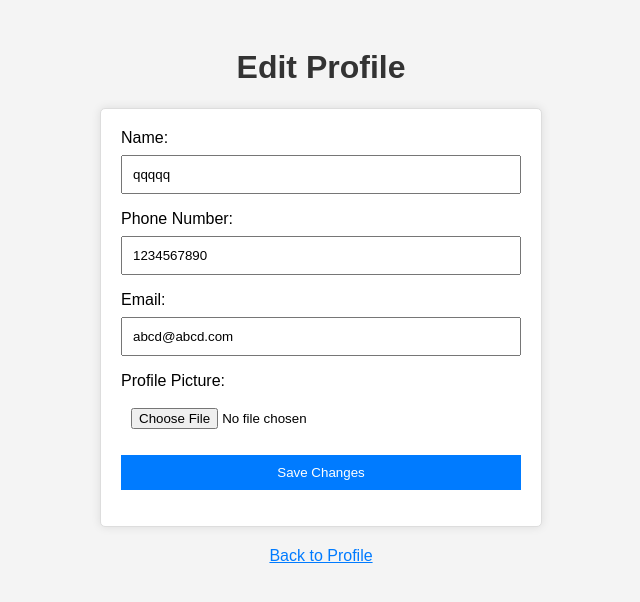
After one commit to RaghavOG/Travel-FLask, a Flask app: page /profile_edit in a window 1280 px wide. The commit adds this page. Shown: the top 602 px of the page, without its empty margins (319-959 px from the left). Run offline with Flask 3, Linux system fonts and the light colour scheme; a user stored in the database is signed in; some libraries are stand-ins or nearby versions.

Commit message:
modified login/signin design and added profile page and profile edit page but not functional yet

```diff
--- a/app.py
+++ b/app.py
@@ -7,9 +7,12 @@ from wtforms.validators import InputRequired, Length, ValidationError
 from flask_bcrypt import Bcrypt
 from dotenv import load_dotenv
 from datetime import datetime
+from flask_wtf.file import FileField, FileAllowed
+from werkzeug.utils import secure_filename
+import secrets
+from PIL import Image
 import json
 import os
-import requests
 import json
 
 
@@ -18,7 +21,7 @@ load_dotenv()
 app = Flask(__name__)
 bcrypt = Bcrypt(app)
 app.config['SQLALCHEMY_DATABASE_URI'] = 'sqlite:///database.db'
-app.config['SECRET_KEY'] = 'thisisasecretkey'
+app.config['SECRET_KEY'] = secrets.token_urlsafe(16)
 db = SQLAlchemy(app)
 
 login_manager = LoginManager()
@@ -34,13 +37,27 @@ def load_user(user_id):
 
 class User(db.Model, UserMixin):
     id = db.Column(db.Integer, primary_key=True)
-    name = db.Column(db.String(50))  # Add this line for the name field
+    name = db.Column(db.String(50))
     phone_number = db.Column(db.String(15), unique=True, nullable=False)
     email = db.Column(db.String(120))
     username = db.Column(db.String(20), unique=True, nullable=False)
     password = db.Column(db.String(80), nullable=False)
+    profile_picture = db.Column(db.String(100), default='default.jpg')
+
+    def get_profile_picture_url(self):
+        if not self.profile_picture or self.profile_picture == 'default.jpg':
+            return url_for('static', filename='profile_pics/default.jpg')
+        else:
+            return url_for('static', filename=f'profile_pics/{self.profile_picture}')
 
 
+
+class EditProfileForm(FlaskForm):
+    name = StringField('Name', validators=[InputRequired(), Length(min=2, max=50)], render_kw={"placeholder": "Name"})
+    phone_number = StringField('Phone Number', validators=[InputRequired(), Length(min=10, max=15)], render_kw={"placeholder": "Phone Number"})
+    email = StringField(render_kw={"placeholder": "Email"})
+    profile_picture = FileField('Profile Picture', validators=[FileAllowed(['jpg', 'png', 'jpeg'])])
+    submit = SubmitField('Save Changes')
 
 
 class RegisterForm(FlaskForm):
@@ -49,6 +66,7 @@ class RegisterForm(FlaskForm):
     email = StringField(render_kw={"placeholder": "Email"})
     username = StringField(validators=[InputRequired(), Length(min=4, max=20)], render_kw={"placeholder": "Username"})
     password = PasswordField(validators=[InputRequired(), Length(min=5, max=20)], render_kw={"placeholder": "Password"})
+    profile_picture = FileField('Profile Picture', validators=[FileAllowed(['jpg', 'png', 'jpeg'])])
 
     submit = SubmitField('Register')
 
@@ -65,6 +83,30 @@ class RegisterForm(FlaskForm):
         if existing_user_username:
             raise ValidationError(
                 'That username already exists. Please choose a different one.')
+
+
+def save_profile_picture(form_picture):
+    if isinstance(form_picture, str):
+
+        return form_picture
+
+    random_hex = secrets.token_hex(8)
+    _, f_ext = os.path.splitext(form_picture.filename)
+    picture_fn = random_hex + f_ext
+    picture_path = os.path.join(app.root_path, 'static/profile_pics', picture_fn)
+
+
+    profile_pics_folder = os.path.join(app.root_path, 'static/profile_pics')
+    if not os.path.exists(profile_pics_folder):
+        os.makedirs(profile_pics_folder)
+
+    output_size = (125, 125)
+    i = Image.open(form_picture)
+    i.thumbnail(output_size)
+    i.save(picture_path)
+
+    return picture_fn
+
 
 
 
@@ -98,6 +140,37 @@ def login():
             flash('Invalid username or password', 'danger')
     return render_template('login.html', form=form)
 
+
+
+@app.route('/profile_edit', methods=['GET', 'POST'])
+@login_required
+def profile_edit():
+    form = EditProfileForm(obj=current_user)
+
+    if form.validate_on_submit():
+        try:
+
+            form.populate_obj(current_user)
+
+
+            if form.profile_picture.data:
+                picture_file = save_profile_picture(form.profile_picture.data)
+                current_user.profile_picture = picture_file
+
+
+            print(f'Form data: {form.data}')
+            print(f'User object: {current_user}')
+
+            db.session.commit()
+            flash('Profile updated successfully!', 'success')
+            return redirect(url_for('profile_edit'))
+
+        except Exception as e:
+            db.session.rollback()
+            flash('An error occurred while updating the profile. Please try again.', 'danger')
+            print(f'Error updating profile: {e}')
+
+    return render_template('profile_edit.html', form=form)
 
 
 
@@ -134,6 +207,9 @@ def register():
             username=form.username.data,
             password=hashed_password
         )
+        if form.profile_picture.data:
+            picture_file = save_profile_picture(form.profile_picture.data)
+            new_user.profile_picture = picture_file
         db.session.add(new_user)
         db.session.commit()
 
@@ -142,6 +218,26 @@ def register():
 
     return render_template('register.html', form=form)
 
+@app.route('/profile', methods=['GET', 'POST'])
+@login_required
+def profile():
+    form = EditProfileForm(obj=current_user)
+
+    if form.validate_on_submit():
+        current_user.name = form.name.data
+        current_user.phone_number = form.phone_number.data
+        current_user.email = form.email.data
+
+        if form.profile_picture:
+            picture_file = save_profile_picture(form.profile_picture.data)
+            current_user.profile_picture = picture_file
+
+        db.session.commit()
+
+        flash('Profile updated successfully!', 'success')
+        return redirect(url_for('profile'))
+
+    return render_template('profile.html', form=form)
 
 @app.route('/api/locations')
 def get_locations():
@@ -150,10 +246,6 @@ def get_locations():
     return jsonify(data)
 
 
-# ====================================================================
-
-
-# ...
 
 @app.route('/destination/<string:destination_name>')
 def destination_page(destination_name):
@@ -165,10 +257,9 @@ def destination_page(destination_name):
     if destination:
         return render_template('destination_page.html', destination=destination)
     else:
-        # Handle case where destination is not found
+
         return render_template('error_page.html', message='Destination not found')
 
-# ...
 
 
 with app.app_context():
--- /dev/null
+++ b/static/profile_edit.css
@@ -0,0 +1,47 @@
+/* static/css/profile_edit.css */
+body {
+    font-family: Arial, sans-serif;
+    background-color: #f4f4f4;
+    padding: 20px;
+}
+
+h1 {
+    text-align: center;
+    color: #333;
+}
+
+form {
+    max-width: 400px;
+    margin: 0 auto;
+    background-color: #fff;
+    padding: 20px;
+    border: 1px solid #ddd;
+    border-radius: 5px;
+    box-shadow: 0 0 10px rgba(0, 0, 0, 0.1);
+}
+
+label {
+    display: block;
+    margin-bottom: 8px;
+}
+
+input, button {
+    width: 100%;
+    padding: 10px;
+    margin-bottom: 16px;
+    box-sizing: border-box;
+}
+
+button {
+    background-color: #007bff;
+    color: #fff;
+    border: none;
+    cursor: pointer;
+}
+
+a {
+    display: block;
+    margin-top: 20px;
+    text-align: center;
+    color: #007bff;
+}
--- /dev/null
+++ b/templates/profile_edit.html
@@ -0,0 +1,31 @@
+<!DOCTYPE html>
+<html lang="en">
+<head>
+    <meta charset="UTF-8">
+    <meta name="viewport" content="width=device-width, initial-scale=1.0">
+    <title>Edit Profile</title>
+    <link rel="stylesheet" href="../static/profile_edit.css" />
+</head>
+<body>
+    <h1>Edit Profile</h1>
+    <form method="POST" enctype="multipart/form-data" action="">
+        {{ form.hidden_tag() }}
+
+        <label for="name">Name:</label>
+        {{ form.name(class="form-control", placeholder="Enter your name", value=form.name.data) }}
+
+        <label for="phone_number">Phone Number:</label>
+        {{ form.phone_number(class="form-control", placeholder="Enter your phone number", value=form.phone_number.data) }}
+
+        <label for="email">Email:</label>
+        {{ form.email(class="form-control", placeholder="Enter your email", value=form.email.data) }}
+
+        <label for="profile_picture">Profile Picture:</label>
+        {{ form.profile_picture(class="form-control") }}
+
+        <button type="submit" class="btn btn-primary">Save Changes</button>
+    </form>
+
+    <a href="{{ url_for('profile') }}">Back to Profile</a>
+</body>
+</html>
--- a/templates/register.html
+++ b/templates/register.html
@@ -43,6 +43,10 @@
             <label for="email">Email:</label>
             {{ form.email }}
 
+            <label for="profile_picture">Profile Picture:</label>
+            {{ form.profile_picture }}
+
+
             {{ form.submit }}
         </form>
 
```
Also changed, not shown: h.txt (deleted, +0 -8 lines), static/home.css (+40 -1 lines), static/loginsignin.css (+33 -25 lines), static/profile.css (added, +45 -0 lines), templates/home.html (+23 -3 lines), templates/profile.html (added, +30 -0 lines), instance/database.db, static/profile_pics/default.jpg (added), 1 other file.
